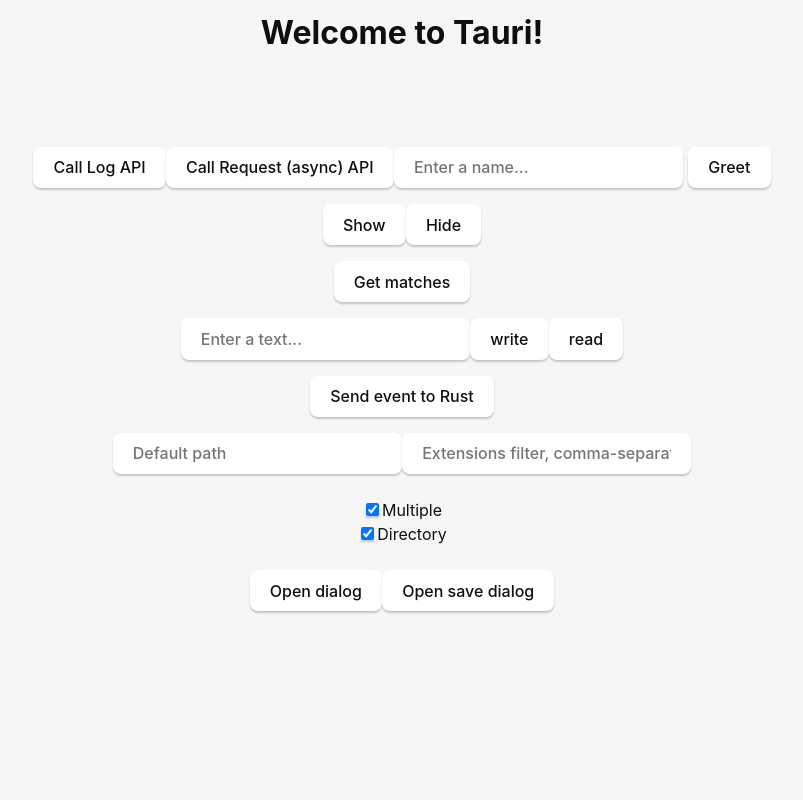
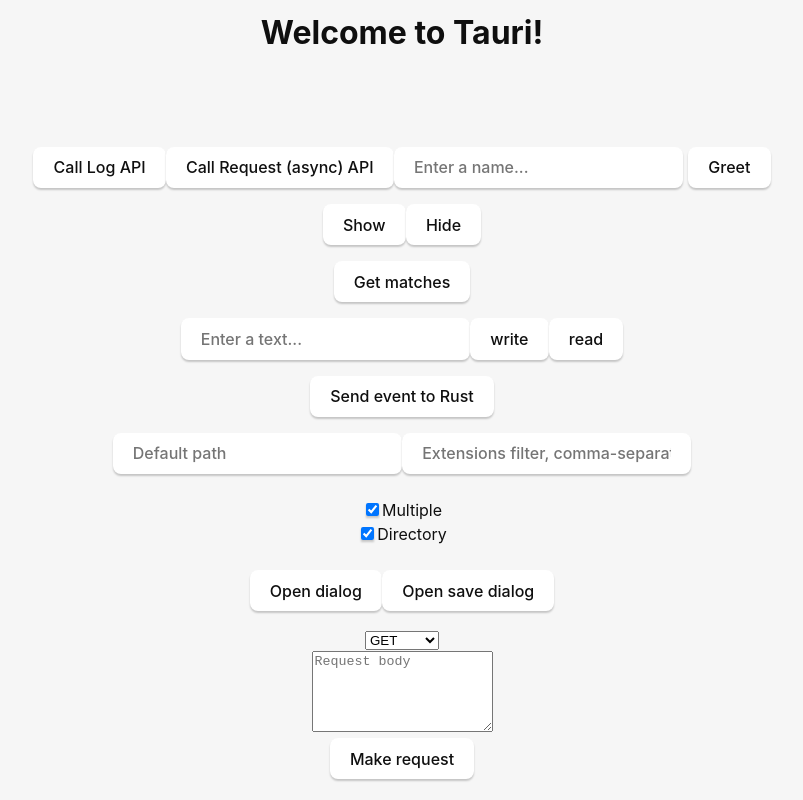
Before and after one commit to futugyou/rustproject, a Vue app in the folder projects/tauri-app/tauri-app-vue/: page / in a window 1280 px wide. Shown: the whole page, without its empty margins (238-1041 px from the left). Built offline with nearby package versions, Linux system fonts and the light colour scheme.

Commit message:
add tauri api http
add tauri api http

```diff
--- a/projects/tauri-app/tauri-app-vue/src/App.vue
+++ b/projects/tauri-app/tauri-app-vue/src/App.vue
@@ -7,6 +7,7 @@
 import Clipboard from "./components/Clipboard.vue";
 import TauriEvent from "./components/TauriEvent.vue";
 import Dialog from "./components/Dialog.vue";
+import Http from "./components/Http.vue";
 </script>
 
 <template>
@@ -18,5 +19,6 @@
     <Clipboard />
     <TauriEvent />
     <Dialog />
+    <Http />
   </div>
 </template>
--- /dev/null
+++ b/projects/tauri-app/tauri-app-vue/src/components/Http.vue
@@ -0,0 +1,53 @@
+<script setup lang="ts">
+import { ref } from "vue";
+import { getClient, Body, HttpOptions, HttpVerb } from '@tauri-apps/api/http';
+import tool from "../tool";
+
+const greetMsg = ref("");
+const httpMethod = ref("GET")
+const httpBody = ref("")
+
+async function makeHttpRequest() {
+    const client = await getClient().catch((e) => {
+        tool.onMessage(e)
+        throw e
+    })
+    let method = httpMethod.value || 'GET'
+
+    const options: HttpOptions = {
+        url: 'http://localhost:3003',
+        method: (method || 'GET') as HttpVerb,
+        body: Body.json(JSON.parse('{}'))
+    }
+
+    if (
+        (httpBody.value.startsWith('{') && httpBody.value.endsWith('}')) ||
+        (httpBody.value.startsWith('[') && httpBody.value.endsWith(']'))
+    ) {
+        options.body = Body.json(JSON.parse(httpBody.value))
+    } else if (httpBody.value !== '') {
+        options.body = Body.text(httpBody.value)
+    }
+    tool.onMessage(httpBody.value)
+    client.request(options).then(tool.onMessage).catch(tool.onMessage)
+}
+</script>
+
+<template>
+    <div class="card">
+        <form @submit.prevent="makeHttpRequest">
+            <select class="input" id="request-method" v-model="httpMethod">
+                <option value="GET">GET</option>
+                <option value="POST">POST</option>
+                <option value="PUT">PUT</option>
+                <option value="PATCH">PATCH</option>
+                <option value="DELETE">DELETE</option>
+            </select>
+            <br />
+            <textarea class="input h-auto w-100%" id="request-body" placeholder="Request body" rows="5"
+                v-model="httpBody" />
+            <br />
+            <button class="btn" id="make-request"> Make request </button>
+        </form>
+    </div>
+</template>
```
Also changed, not shown: 1 other file (tests, documents, lock files or other folders).
